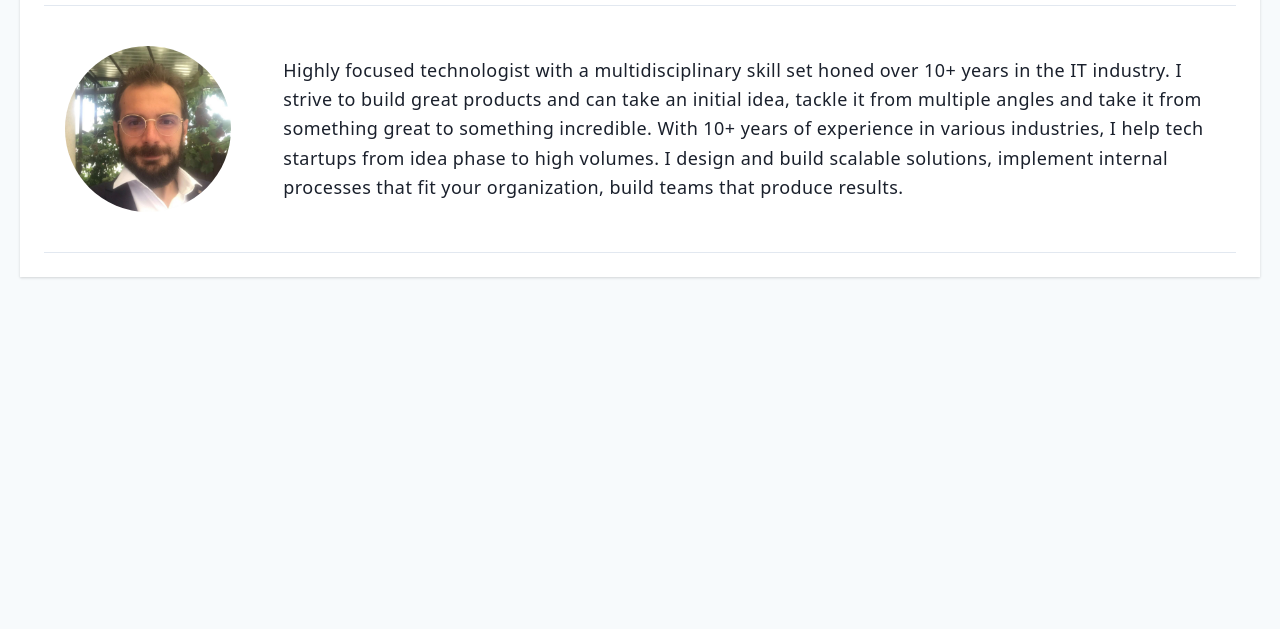
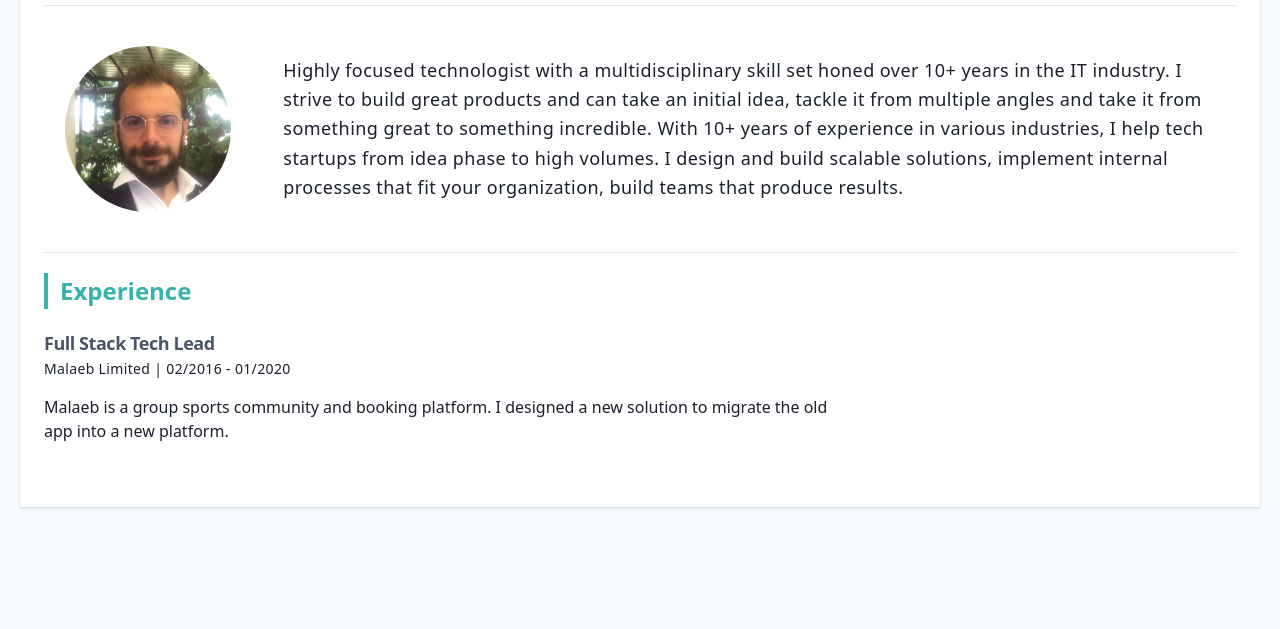
Before and after one commit to agonza05/agonza-cv, a Gatsby site: page / in a window 1280 px wide. Shown: the part 171-800 px from the top of the page. Built offline with nearby package versions, Linux system fonts and the light colour scheme; Gatsby itself is replaced by a stand-in of ours.

Commit message:
experience section

```diff
--- /dev/null
+++ b/src/components/experience.js
@@ -0,0 +1,18 @@
+import React from 'react';
+
+const Experience = ({ data }) => (
+  <section>
+    <h1 className="text-primary-500 text-xl lg:text-2xl border-l-4 border-primary-500 pl-3 font-bold">
+      Experience
+    </h1>
+    {data.map((item, i) => (
+      <article className="my-5" key={`${item.company}-${i}`}>
+        <h2 className="text-lg font-bold tracking-tight leading-relaxed text-neutral-700">{item.role}</h2>
+        <h3 className="font-light tracking-wide text-sm">{item.company} | {item.start} - {item.end || 'PRESENT'}</h3>
+        <p className="mt-4">{item.description}</p>
+      </article>
+    ))}
+  </section>
+);
+
+export default Experience;
--- a/src/components/header.js
+++ b/src/components/header.js
@@ -7,7 +7,7 @@ const Header = ({ name, role, contacts }) => (
       <h1 className="text-primary-500 text-4xl md:text-5xl font-bold tracking-wide leading-tight">
         {name}
       </h1>
-      <h2 className="font-light text-lg text-primary-900 leading-relaxed tracking-widest">
+      <h2 className="font-light text-lg md:text-2xl text-primary-900 leading-relaxed tracking-widest">
         {role}
       </h2>
     </div>
--- a/src/components/index.js
+++ b/src/components/index.js
@@ -1,2 +1,3 @@
 export { default as Header } from './header';
 export { default as Summary } from './summary';
+export { default as Experience } from './experience';
--- a/src/pages/index.js
+++ b/src/pages/index.js
@@ -1,13 +1,13 @@
 import React from 'react';
 import { graphql } from 'gatsby';
-import { Header, Summary } from '../components';
+import { Header, Summary, Experience } from '../components';
 import '../main.css';
 
 const Home = ({ data }) => {
   const resume = data.allDataJson.edges[0].node;
   console.log(resume);
   return (
-    <main className="antialiased text-neutral-900 bg-neutral-100 min-h-screen p-5">
+    <main className="antialiased text-neutral-900 bg-neutral-100 min-h-screen sm:p-5">
       <div className="container mx-auto shadow bg-white p-6">
         <Header
           contacts={resume.contact}
@@ -15,6 +15,9 @@ const Home = ({ data }) => {
           role={resume.role}
         />
         <Summary data={resume.summary} />
+        <div className="my-5 lg:flex lg:w-2/3">
+          <Experience data={resume.experience} />
+        </div>
       </div>
     </main>
   );
```
